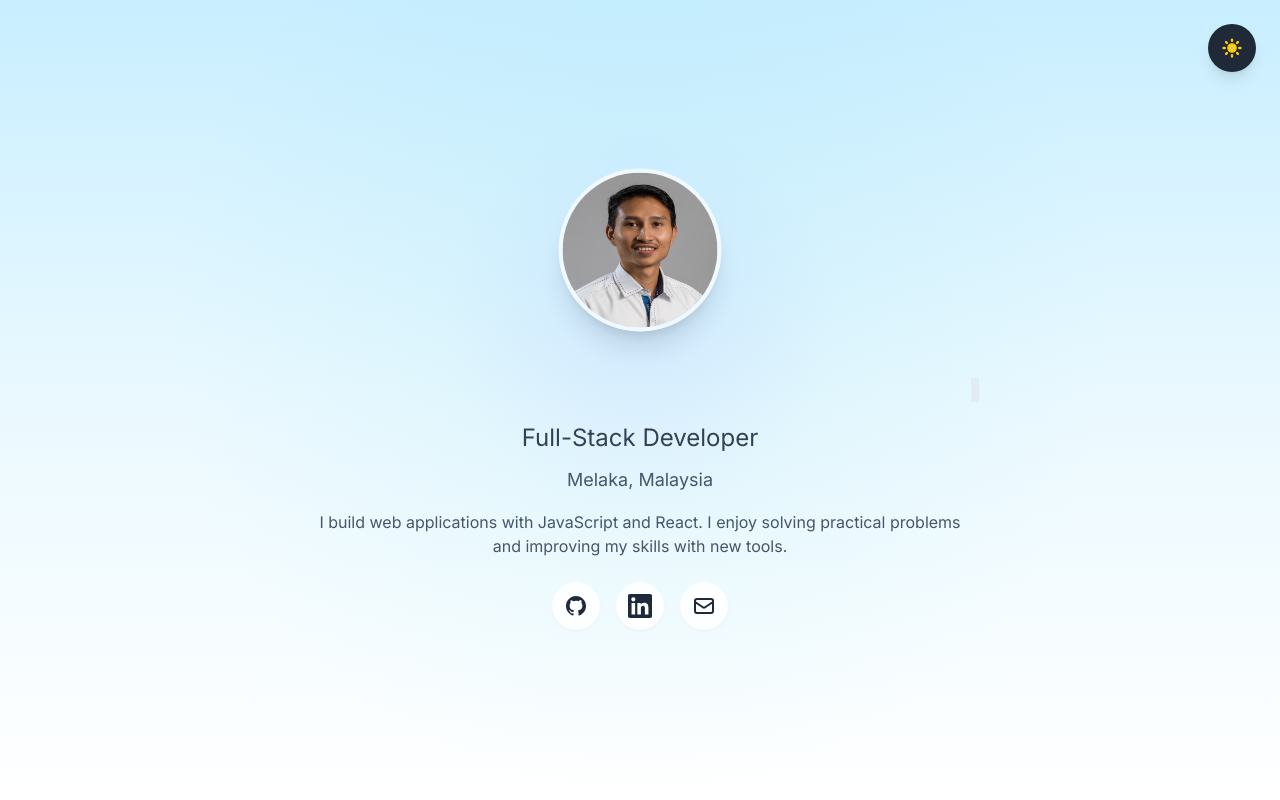
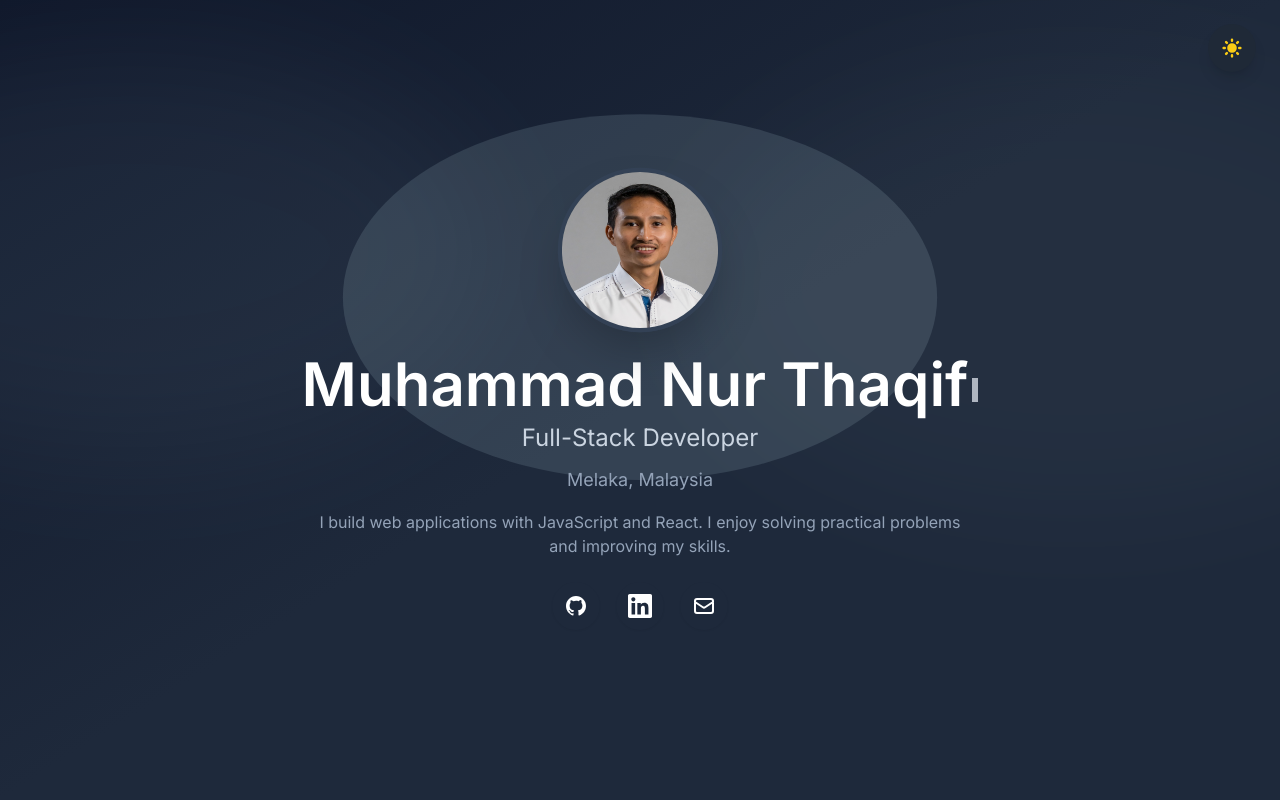
Before and after one commit to mnthaqif/mnthaqif.github.io, a React (Vite) app: page / in a window 1280 px wide. Both pictures are taken after a click on the button "Toggle dark mode". Shown: the top 800 px of the page. Built offline with nearby package versions, Linux system fonts and the light colour scheme.

Commit message:
Refactor Hero component for improved clarity

```diff
--- a/src/components/sections/Hero.jsx
+++ b/src/components/sections/Hero.jsx
@@ -3,9 +3,7 @@ import { motion } from 'framer-motion';
 import { resumeData } from '../../data/resumeData';
 import avatar from '../../assets/thaqif.jpg';
 
-/**
- * Small typing component (no extra deps)
- */
+/** Simple typing component */
 function Typing({ text, speed = 80, className = '' }) {
   const [display, setDisplay] = useState('');
   useEffect(() => {
@@ -23,7 +21,7 @@ function Typing({ text, speed = 80, className = '' }) {
     <span className={className}>
       {display}
       <span
-        className="inline-block ml-1 w-[8px] h-6 align-middle bg-slate-800 dark:bg-slate-200 animate-pulse"
+        className="inline-block ml-1 w-1.5 h-6 align-middle bg-slate-900 dark:bg-slate-200 animate-pulse"
         aria-hidden="true"
       />
     </span>
@@ -32,14 +30,10 @@ function Typing({ text, speed = 80, className = '' }) {
 
 const containerVariants = {
   hidden: { opacity: 0, y: 10 },
-  visible: {
-    opacity: 1,
-    y: 0,
-    transition: { staggerChildren: 0.06, when: 'beforeChildren', ease: 'easeOut' },
-  },
+  visible: { opacity: 1, y: 0, transition: { staggerChildren: 0.06, when: 'beforeChildren', ease: 'easeOut' } },
 };
 
-const childVariant = {
+const itemVariant = {
   hidden: { opacity: 0, y: 8 },
   visible: { opacity: 1, y: 0, transition: { duration: 0.45, ease: 'easeOut' } },
 };
@@ -50,18 +44,17 @@ const Hero = () => {
   return (
     <section
       aria-label="Hero"
-      className="relative flex items-center justify-center overflow-hidden"
-      style={{
-        // full screen hero
-        height: '100vh',
-        // soft light blue base with slightly stronger gradient so it's visible around the avatar
-        background:
-          'radial-gradient(circle at 50% 40%, rgba(59,130,246,0.12) 0%, rgba(6,182,212,0.04) 25%, transparent 60%), linear-gradient(180deg, #c8eeff 0%, #eaf9ff 50%, #ffffff 100%)',
-      }}
+      className="min-h-screen flex items-center justify-center section-padding relative transition-colors duration-300"
+      // Use Tailwind utilities so dark: classes work when user toggles dark mode
+      // Light: soft blue gradient; Dark: darker slate gradient so contrast remains
+      style={{ height: '100vh' }}
     >
-      {/* subtle animated blurred background shapes (soft, low-contrast) */}
+      {/* background gradient handled with Tailwind classes on a full-bleed div so dark mode works */}
+      <div className="absolute inset-0 -z-10 bg-gradient-to-br from-sky-100 via-sky-50 to-white dark:from-slate-900 dark:via-slate-800 dark:to-slate-800 transition-colors duration-300" />
+
+      {/* subtle animated blurred shapes (SVG) */}
       <svg
-        className="absolute inset-0 w-full h-full -z-10"
+        className="absolute inset-0 w-full h-full -z-10 pointer-events-none"
         viewBox="0 0 1200 700"
         preserveAspectRatio="xMidYMid slice"
         xmlns="http://www.w3.org/2000/svg"
@@ -73,83 +66,70 @@ const Hero = () => {
           </filter>
         </defs>
 
-        {/* left blob - gentle float */}
+        {/* left blob - float */}
         <motion.g
           filter="url(#blurSoft)"
-          animate={{ x: [0, -18, 0], opacity: [0.20, 0.26, 0.20] }}
+          animate={{ x: [0, -18, 0], opacity: [0.22, 0.28, 0.22] }}
           transition={{ duration: 12, repeat: Infinity, repeatType: 'reverse', ease: 'easeInOut' }}
         >
-          <ellipse cx="160" cy="220" rx="320" ry="180" fill="#c7eaff" opacity="0.20" />
+          <ellipse cx="160" cy="220" rx="320" ry="180" fill="#c7eaff" opacity="0.22" />
         </motion.g>
 
-        {/* right blob - gentle float */}
+        {/* right blob - float */}
         <motion.g
           filter="url(#blurSoft)"
           animate={{ y: [0, -12, 0], opacity: [0.14, 0.18, 0.14] }}
           transition={{ duration: 14, repeat: Infinity, repeatType: 'reverse', ease: 'easeInOut' }}
         >
-          <ellipse cx="980" cy="260" rx="340" ry="200" fill="#e6fff0" opacity="0.16" />
+          <ellipse cx="980" cy="260" rx="340" ry="200" fill="#e6fff0" opacity="0.18" />
         </motion.g>
 
-        {/* centered subtle radial highlight to make gradient visible near avatar */}
-        <ellipse cx="600" cy="260" rx="260" ry="160" fill="#d2f4ff" opacity="0.10" />
+        {/* centered radial to emphasize gradient around avatar */}
+        <ellipse cx="600" cy="260" rx="260" ry="160" fill="#d2f4ff" opacity="0.12" />
       </svg>
 
       <div className="max-w-4xl mx-auto text-center w-full px-4">
-        <motion.div
-          variants={containerVariants}
-          initial="hidden"
-          animate="visible"
-          className="mx-auto"
-        >
+        <motion.div variants={containerVariants} initial="hidden" animate="visible" className="mx-auto">
+          {/* clearer avatar animation: larger vertical float + scale pulse, stronger hover */}
           <motion.img
-            variants={childVariant}
+            variants={itemVariant}
             src={avatar}
             alt={personal.name}
-            className="w-32 h-32 md:w-40 md:h-40 rounded-full mx-auto mb-6 shadow-xl border-4 border-white/70"
-            initial={{ opacity: 0, scale: 0.95 }}
-            animate={{ opacity: 1, scale: [0.98, 1.02, 0.98], y: [0, -8, 0] }}
-            transition={{ duration: 6, repeat: Infinity, ease: 'easeInOut' }}
-            whileHover={{ scale: 1.06 }}
+            className="w-32 h-32 md:w-40 md:h-40 rounded-full mx-auto mb-6 shadow-2xl border-4 border-white/80 dark:border-slate-700"
+            initial={{ opacity: 0, scale: 0.96 }}
+            animate={{ opacity: 1, y: [0, -12, 0], scale: [0.98, 1.06, 0.98] }}
+            transition={{ duration: 5.5, repeat: Infinity, ease: 'easeInOut' }}
+            whileHover={{ scale: 1.12, y: -6 }}
           />
 
-          <motion.h1
-            variants={childVariant}
-            className="text-4xl md:text-5xl lg:text-6xl font-semibold mb-2"
-          >
-            {/* typing animation for your name */}
-            <Typing text={personal.name} speed={80} className="bg-clip-text text-transparent" />
+          {/* name: solid color so it's clearly visible; dark mode handled by dark:text-white */}
+          <motion.h1 variants={itemVariant} className="text-4xl md:text-5xl lg:text-6xl font-semibold mb-2">
+            <Typing text={personal.name} speed={70} className="text-slate-900 dark:text-white" />
           </motion.h1>
 
-          <motion.p variants={childVariant} className="text-xl md:text-2xl text-slate-700 mb-3">
+          <motion.p variants={itemVariant} className="text-xl md:text-2xl text-slate-700 dark:text-slate-300 mb-3">
             {personal.title}
           </motion.p>
 
-          <motion.p variants={childVariant} className="text-lg text-slate-600 mb-4">
+          <motion.p variants={itemVariant} className="text-lg text-slate-600 dark:text-slate-400 mb-4">
             {personal.location}
           </motion.p>
 
-          {/* Simple about me */}
-          <motion.p variants={childVariant} className="max-w-2xl mx-auto text-slate-600 mb-6 text-base">
-            I build web applications with JavaScript and React. I enjoy solving practical problems and
-            improving my skills with new tools.
+          <motion.p variants={itemVariant} className="max-w-2xl mx-auto text-slate-600 dark:text-slate-400 mb-6 text-base">
+            I build web applications with JavaScript and React. I enjoy solving practical problems and improving my skills.
           </motion.p>
 
-          <motion.div variants={childVariant} className="flex justify-center gap-4 flex-wrap">
+          <motion.div variants={itemVariant} className="flex justify-center gap-4 flex-wrap">
             <motion.a
               href={personal.github}
               target="_blank"
               rel="noopener noreferrer"
-              className="p-3 rounded-full bg-white/90 hover:bg-primary-100 transition-colors shadow-sm"
+              className="p-3 rounded-full bg-white/90 dark:bg-slate-800 shadow-sm"
               aria-label="GitHub"
-              whileHover={{ scale: 1.06 }}
+              whileHover={{ scale: 1.06, y: -3 }}
             >
-              <svg className="w-6 h-6 text-slate-800" fill="currentColor" viewBox="0 0 24 24">
-                <path
-                  fillRule="evenodd"
-                  d="M12 2C6.477 2 2 6.477 2 12c0 4.42 2.865 8.17 6.839 9.49.5.092.682-.217.682-.482 0-.237-.008-.866-.013-1.7-2.782.603-3.369-1.34-3.369-1.34-.454-1.156-1.11-1.463-1.11-1.463-.908-.62.069-.608.069-.608 1.003.07 1.531 1.03 1.531 1.03.892 1.529 2.341 1.087 2.91.831.092-.646.35-1.086.636-1.336-2.22-.253-4.555-1.11-4.555-4.943 0-1.091.39-1.984 1.029-2.683-.103-.253-.446-1.27.098-2.647 0 0 .84-.269 2.75 1.025A9.578 9.578 0 0112 6.836c.85.004 1.705.114 2.504.336 1.909-1.294 2.747-1.025 2.747-1.025.546 1.377.203 2.394.1 2.647.64.699 1.028 1.592 1.028 2.683 0 3.842-2.339 4.687-4.566 4.935.359.309.678.919.678 1.852 0 1.336-.012 2.415-.012 2.743 0 .267.18.578.688.48C19.138 20.167 22 16.418 22 12c0-5.523-4.477-10-10-10z"
-                  clipRule="evenodd"
-                />
+              <svg className="w-6 h-6 text-slate-800 dark:text-white" fill="currentColor" viewBox="0 0 24 24">
+                <path fillRule="evenodd" d="M12 2C6.477 2 2 6.477 2 12c0 4.42 2.865 8.17 6.839 9.49.5.092.682-.217.682-.482 0-.237-.008-.866-.013-1.7-2.782.603-3.369-1.34-3.369-1.34-.454-1.156-1.11-1.463-1.11-1.463-.908-.62.069-.608.069-.608 1.003.07 1.531 1.03 1.531 1.03.892 1.529 2.341 1.087 2.91.831.092-.646.35-1.086.636-1.336-2.22-.253-4.555-1.11-4.555-4.943 0-1.091.39-1.984 1.029-2.683-.103-.253-.446-1.27.098-2.647 0 0 .84-.269 2.75 1.025A9.578 9.578 0 0112 6.836c.85.004 1.705.114 2.504.336 1.909-1.294 2.747-1.025 2.747-1.025.546 1.377.203 2.394.1 2.647.64.699 1.028 1.592 1.028 2.683 0 3.842-2.339 4.687-4.566 4.935.359.309.678.919.678 1.852 0 1.336-.012 2.415-.012 2.743 0 .267.18.578.688.48C19.138 20.167 22 16.418 22 12c0-5.523-4.477-10-10-10z" clipRule="evenodd" />
               </svg>
             </motion.a>
 
@@ -157,22 +137,22 @@ const Hero = () => {
               href={personal.linkedin}
               target="_blank"
               rel="noopener noreferrer"
-              className="p-3 rounded-full bg-white/90 hover:bg-primary-100 transition-colors shadow-sm"
+              className="p-3 rounded-full bg-white/90 dark:bg-slate-800 shadow-sm"
               aria-label="LinkedIn"
-              whileHover={{ scale: 1.06 }}
+              whileHover={{ scale: 1.06, y: -3 }}
             >
-              <svg className="w-6 h-6 text-slate-800" fill="currentColor" viewBox="0 0 24 24">
+              <svg className="w-6 h-6 text-slate-800 dark:text-white" fill="currentColor" viewBox="0 0 24 24">
                 <path d="M20.447 20.452h-3.554v-5.569c0-1.328-.027-3.037-1.852-3.037-1.853 0-2.136 1.445-2.136 2.939v5.667H9.351V9h3.414v1.561h.046c.477-.9 1.637-1.85 3.37-1.85 3.601 0 4.267 2.37 4.267 5.455v6.286zM5.337 7.433c-1.144 0-2.063-.926-2.063-2.065 0-1.138.92-2.063 2.063-2.063 1.14 0 2.064.925 2.064 2.063 0 1.139-.925 2.065-2.064 2.065zm1.782 13.019H3.555V9h3.564v11.452zM22.225 0H1.771C.792 0 0 .774 0 1.729v20.542C0 23.227.792 24 1.771 24h20.451C23.2 24 24 23.227 24 22.271V1.729C24 .774 23.2 0 22.222 0h.003z"/>
               </svg>
             </motion.a>
 
             <motion.a
               href={`mailto:${personal.email}`}
-              className="p-3 rounded-full bg-white/90 hover:bg-primary-100 transition-colors shadow-sm"
+              className="p-3 rounded-full bg-white/90 dark:bg-slate-800 shadow-sm"
               aria-label="Email"
-              whileHover={{ scale: 1.06 }}
+              whileHover={{ scale: 1.06, y: -3 }}
             >
-              <svg className="w-6 h-6 text-slate-800" fill="none" stroke="currentColor" viewBox="0 0 24 24">
+              <svg className="w-6 h-6 text-slate-800 dark:text-white" fill="none" stroke="currentColor" viewBox="0 0 24 24">
                 <path strokeLinecap="round" strokeLinejoin="round" strokeWidth={2} d="M3 8l7.89 5.26a2 2 0 002.22 0L21 8M5 19h14a2 2 0 002-2V7a2 2 0 00-2-2H5a2 2 0 00-2 2v10a2 2 0 002 2z" />
               </svg>
             </motion.a>
```
